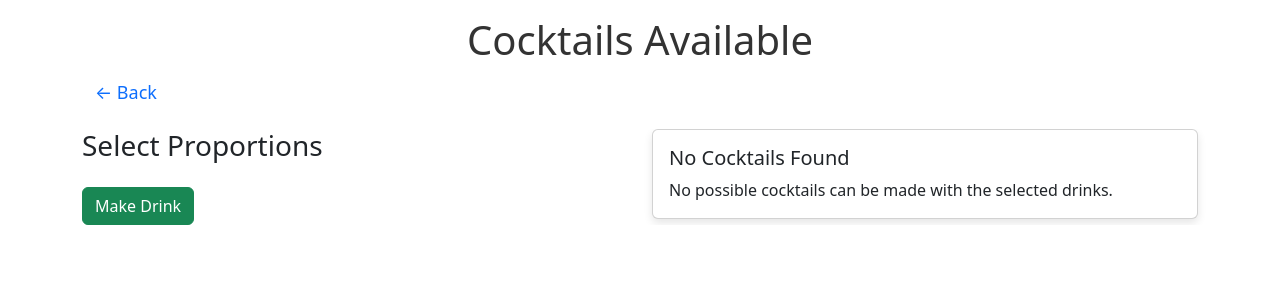
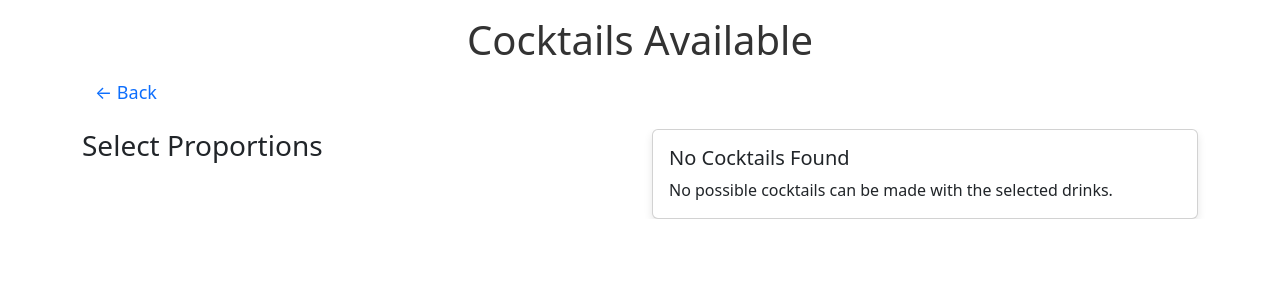
Before and after one commit to Honey-Sekhon/Cocktail-Mixer, a React (Create React App) app in the folder ui/: page /cocktails in a window 1280 px wide. Shown: the top 300 px of the page. Built offline with nearby package versions, Linux system fonts and the light colour scheme.

Commit message:
Added restriction to pumps to have atleast 1 pump more than 0 ml

```diff
--- a/ui/src/pages/CocktailsPage.js
+++ b/ui/src/pages/CocktailsPage.js
@@ -256,6 +256,8 @@ const CocktailsPage = () => {
     // }
   };
 
+  const isFormValid = Object.values(customProportions).some(value => value !== '');
+
   useEffect(() => {
     console.log('Custom proportions updated:', customProportions);
   }, [customProportions]);
@@ -286,7 +288,7 @@ const CocktailsPage = () => {
               </Form.Group>
             )
           ))}
-          {(
+          {isFormValid &&(
             <Button variant="success" className="mt-3"
              onClick={() => {
               console.log('Button clicked for making drink');
```
